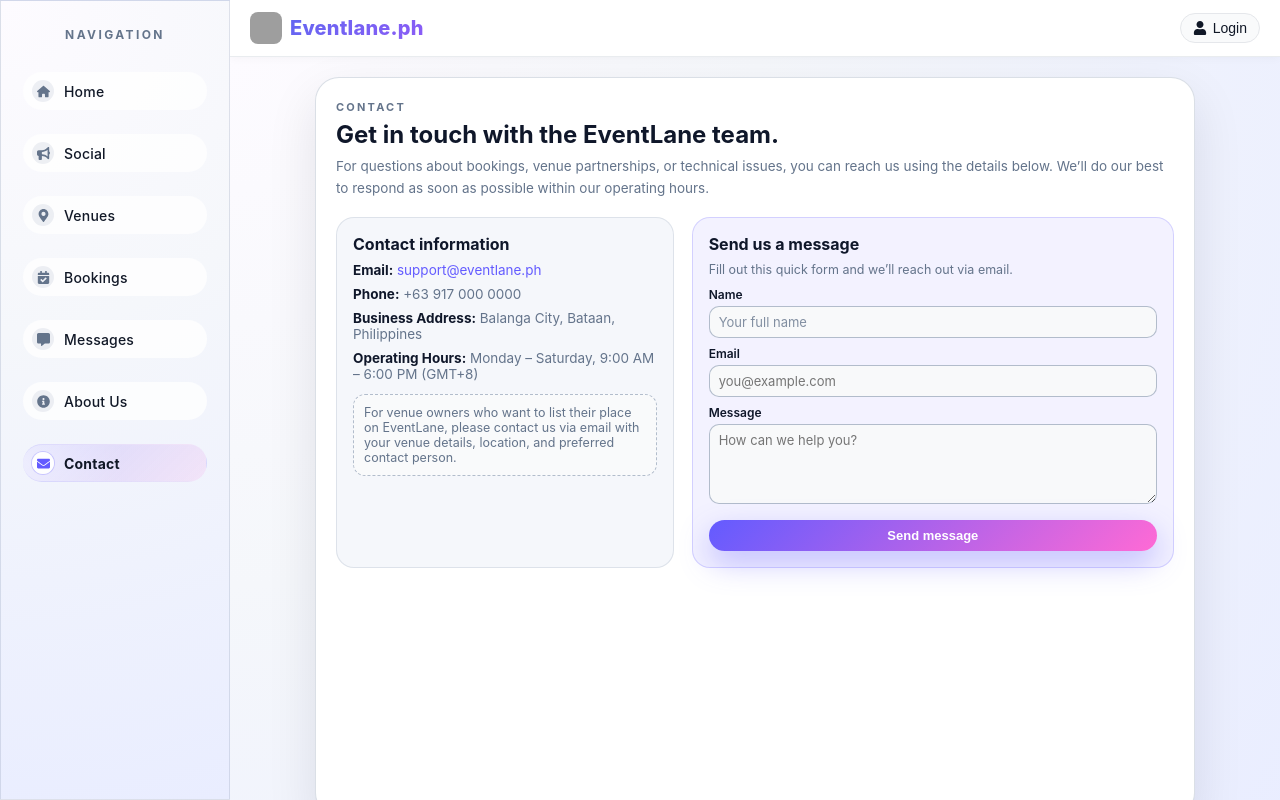
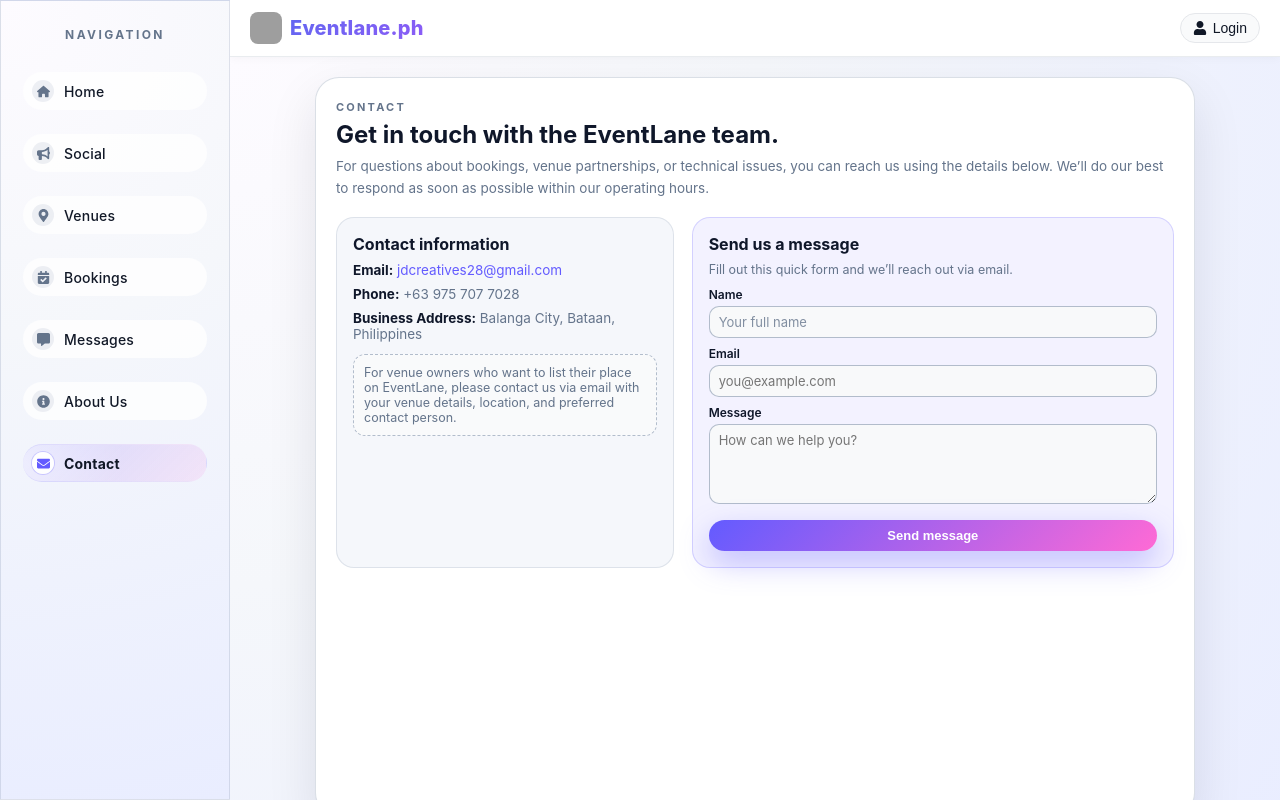
Before and after one commit to jdcreatives28-glitch/eventlane, a React (Vite) app: page /contact in a window 1280 px wide. Built offline with nearby package versions, Linux system fonts and the light colour scheme; no server answers; the database is empty; grey boxes are pictures that could not be loaded.

Commit message:
Add About & Contact pages and update topbar

```diff
--- a/src/pages/Contact.jsx
+++ b/src/pages/Contact.jsx
@@ -182,21 +182,18 @@
                     textDecoration: 'none',
                   }}
                 >
-                  support@eventlane.ph
+                  jdcreatives28@gmail.com
                 </a>
               </li>
               <li>
                 <strong style={{ color: THEME.text }}>Phone:</strong>{' '}
-                <span>+63 917 000 0000</span>
+                <span>+63 975 707 7028</span>
               </li>
               <li>
                 <strong style={{ color: THEME.text }}>Business Address:</strong>{' '}
                 <span>Balanga City, Bataan, Philippines</span>
               </li>
-              <li>
-                <strong style={{ color: THEME.text }}>Operating Hours:</strong>{' '}
-                <span>Monday – Saturday, 9:00 AM – 6:00 PM (GMT+8)</span>
-              </li>
+
             </ul>
 
             <div
```
